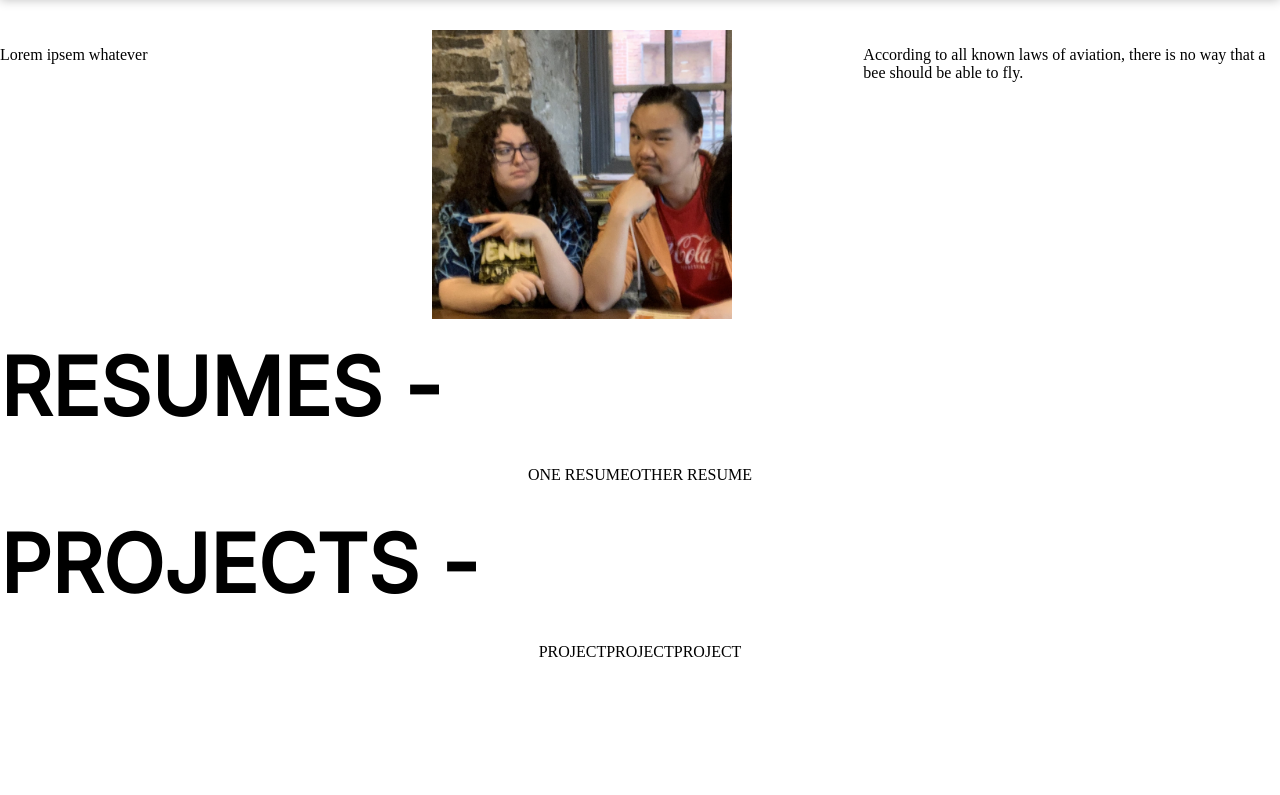
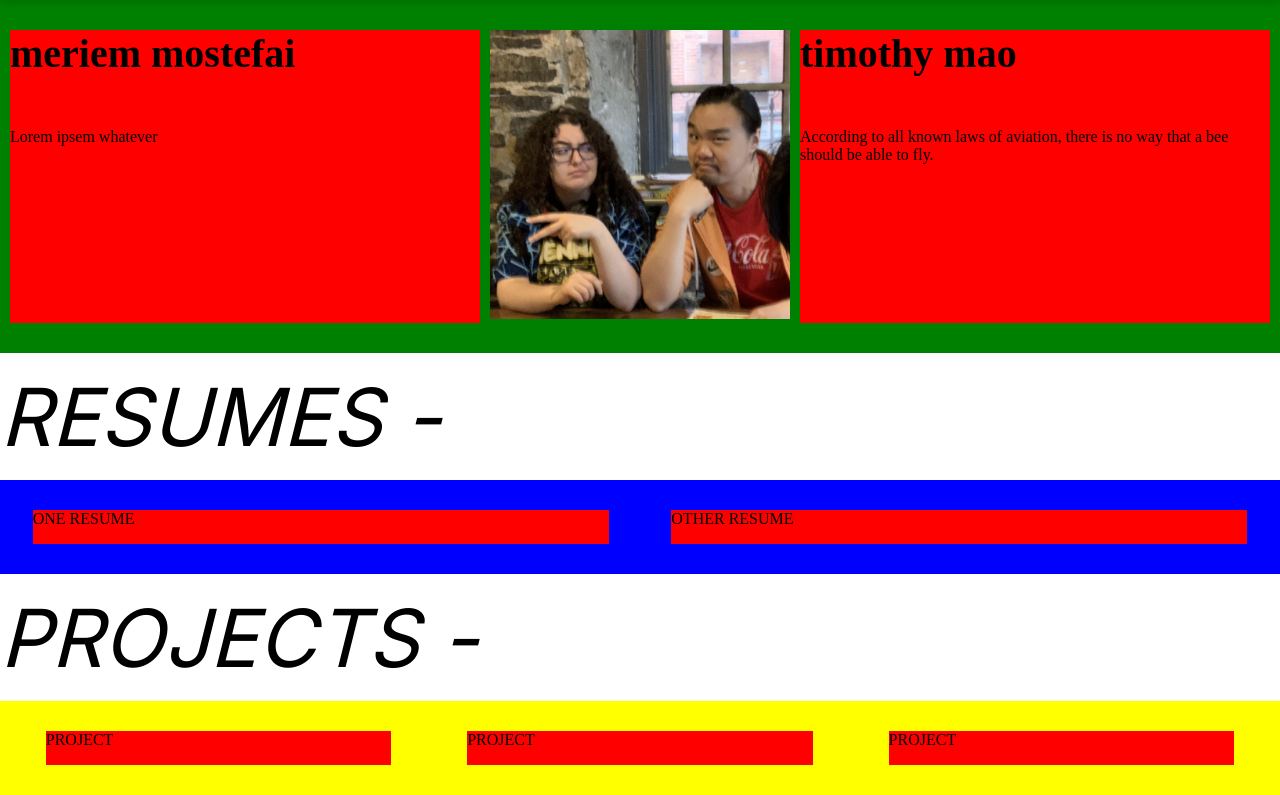
Before and after one commit to perditi/csi3140_group69, a PHP site: page / in a window 1280 px wide. Shown: the part 127-922 px from the top of the page. Before the commit the page ends 784 px from the top, so only its background shows below. Run offline with PHP 8.4, Linux system fonts and the light colour scheme.

Commit message:
more spacing changes, started adding information

```diff
--- a/public/index.html
+++ b/public/index.html
@@ -11,38 +11,42 @@
             <h1>JOINT <span style="font-style: italic; font-weight: 150;">PORTFOLIO</span> - CSI3140 </h1>
         </header>
         <div class="intros">
-            <div style="width:33%"><!--left side-->
+            <div class="intro"><!--left side-->
+                <h2>meriem mostefai</h2>
+                <br>
                 <p>Lorem ipsem whatever</p>
             </div>
-            <div style="padding:0px 15px 0px 15px;width:33%">
+            <div style="width:fit-content">
                 <img src="content\us.jpg" alt="picture of us" style="width:300px">
             </div>
-            <div style="width:33%"><!--right side-->
+            <div class="intro"><!--right side-->
+                <h2>timothy mao</h2>
+                <br>
                 <p>According to all known laws of aviation, there is no way that a bee should be able to fly.</p>
             </div>
         </div>
         <div>
-            <h1>RESUMES -</h1>
+            <h1 style="font-style: italic; font-weight: 150;">RESUMES -</h1>
         </div>
         <div class="resumes">
-            <div>
+            <div class="resume">
                 <p>ONE RESUME</p>
             </div>
-            <div>
+            <div class="resume">
                 <p>OTHER RESUME</p>
             </div>
         </div>
         <div>
-            <h1>PROJECTS -</h1>
+            <h1 style="font-style: italic; font-weight: 150;">PROJECTS -</h1>
         </div>
         <div class="projects">
-            <div>
+            <div class="project">
                 <p>PROJECT</p>
             </div>
-            <div>
+            <div class="project">
                 <p>PROJECT</p>
             </div>
-            <div>
+            <div class="project">
                 <p>PROJECT</p>
             </div>
         </div>
--- a/public/styles.css
+++ b/public/styles.css
@@ -22,28 +22,61 @@ h1{
     margin: 15px 0px 15px 0px;
 }
 
+h2{
+    margin-top:0px;
+    font-size:40px;
+}
+
+p{
+    margin-top:0px;
+}
+
 .intros {
     display: flex;
-    width:100%;
+    width:inherit;
     flex-direction: row;
     align-content: center;
     justify-content: space-evenly;
-    padding: 30px 0px 0px 0px;
+    padding: 30px 10px 30px 10px;
+    gap:10px;
+    background-color: green;
+}
 
+.intro{
+    padding:0px 0px 0px 0px;
+    flex-basis:1;
+    width:40%;
+    background-color:red;
 }
 
 .resumes{
     display:flex;
-    width:100%;
+    width:inherit;
     flex-direction:row;
     align-content:center;
-    justify-content:center;
+    justify-content:space-evenly;
+    padding: 30px 0px 30px 0px;
+    gap:30px;
+    background-color: blue;
+}
+
+.resume{
+    background-color:red;
+    width:45%
 }
 
 .projects{
     display:flex;
-    width:100%;
+    width:inherit;
     flex-direction:row;
     align-content:center;
-    justify-content:center;
+    justify-content:space-evenly;
+    padding: 30px 0px 30px 0px;
+    gap:30px;
+    background-color: yellow;
 }
+
+.project{
+    width:27%;
+    background-color:red;
+}
```
